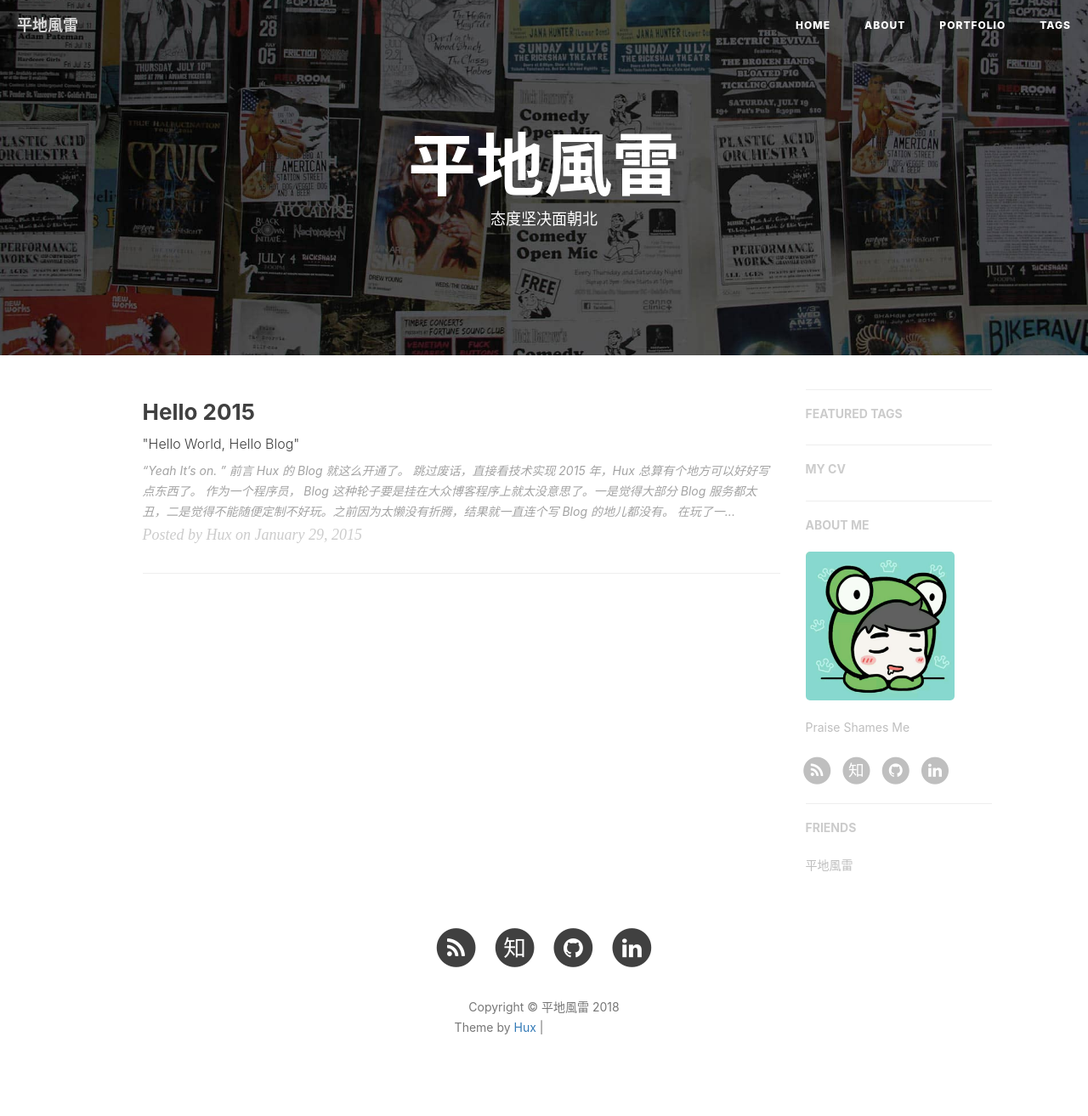
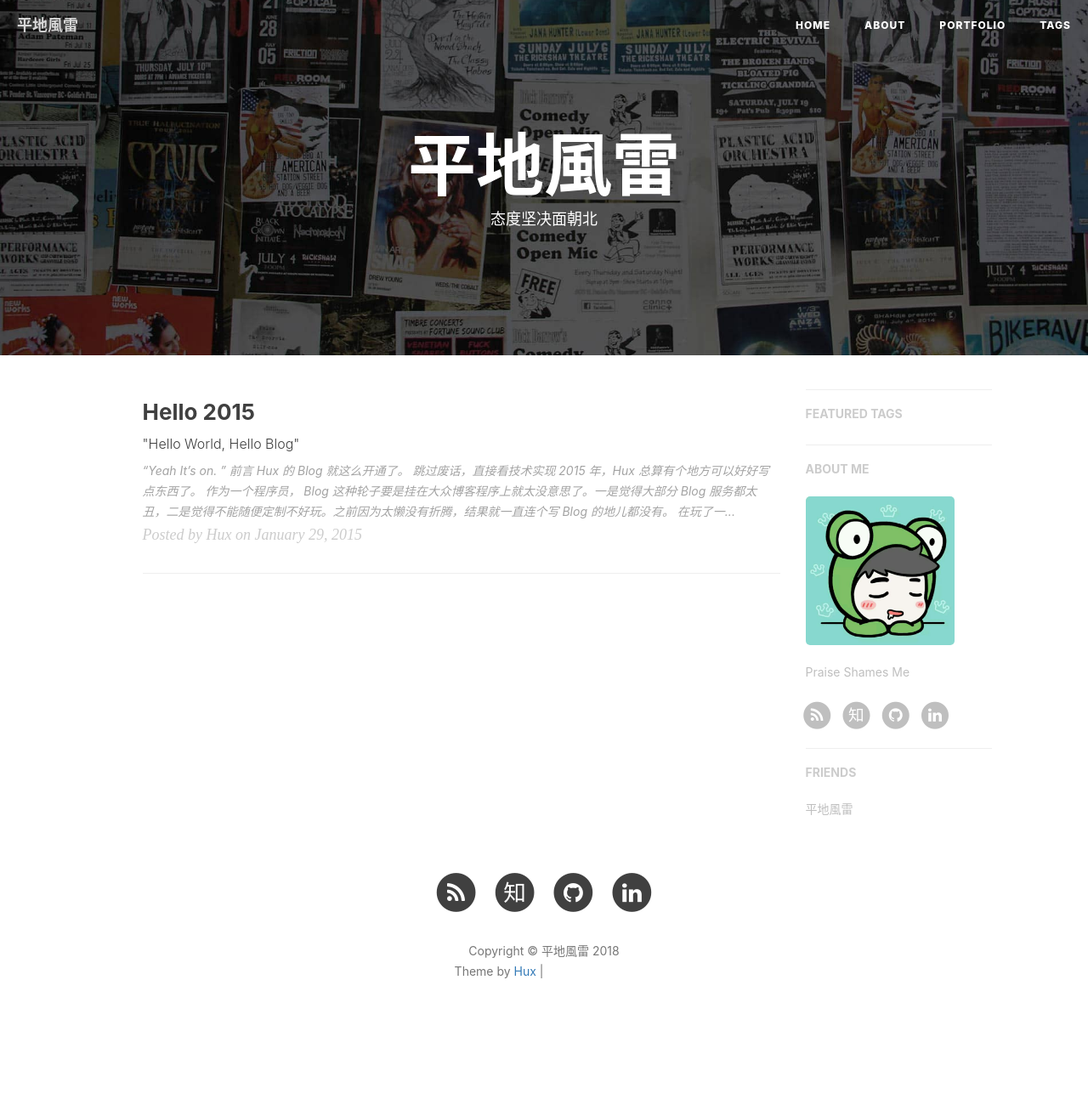
Before and after one commit to Ruiping-Li/Ruiping-Li.github.io-bak, a Jekyll site: the page built from index.html, in a window 1280 px wide. Shown: the whole page at 85% size. Built offline with Jekyll 4.4.1, drawn with Linux system fonts in a browser that asks for light colours; nearby versions of some CDN libraries; the list of posts is cut into pages by our own code; comment, search, counter and statistics services are not loaded; after the commit the page ends 1247 px from its top, so only the background shows below that; grey boxes are pictures that could not be loaded.

Commit message:
change some file

```diff
--- a/_layouts/page.html
+++ b/_layouts/page.html
@@ -49,23 +49,6 @@
                 </section>
                 {% endif %}
 
-				<!-- Featured Tags -->
-                {% if site.featured-tags %}
-                <section>
-                    <hr class="hidden-sm hidden-xs">
-                    <h5><a href="{{'/tags/' | prepend: site.baseurl }}">MY CV</a></h5>
-                    <div class="tags">
-                        {% for tag in site.tags %}
-                            {% if tag[1].size > {{site.featured-condition-size}} %}
-                                <a href="{{ site.baseurl }}/tags/#{{ tag[0] }}" title="{{ tag[0] }}" rel="{{ tag[1].size }}">
-                                    {{ tag[0] }}
-                                </a>
-                            {% endif %}
-                        {% endfor %}
-                    </div>
-                </section>
-                {% endif %}
-
                 <!-- Friends Blog -->
                 {% if site.friends %}
                 <hr>
@@ -103,23 +86,6 @@
                 <section>
                     <hr class="hidden-sm hidden-xs">
                     <h5><a href="{{'/tags/' | prepend: site.baseurl }}">FEATURED TAGS</a></h5>
-                    <div class="tags">
-                        {% for tag in site.tags %}
-                            {% if tag[1].size > {{site.featured-condition-size}} %}
-                                <a href="{{ site.baseurl }}/tags/#{{ tag[0] }}" title="{{ tag[0] }}" rel="{{ tag[1].size }}">
-                                    {{ tag[0] }}
-                                </a>
-                            {% endif %}
-                        {% endfor %}
-                    </div>
-                </section>
-                {% endif %}
-
-				<!-- Featured Tags -->
-                {% if site.featured-tags %}
-                <section>
-                    <hr class="hidden-sm hidden-xs">
-                    <h5><a href="{{'/tags/' | prepend: site.baseurl }}">MY CV</a></h5>
                     <div class="tags">
                         {% for tag in site.tags %}
                             {% if tag[1].size > {{site.featured-condition-size}} %}
--- a/CV/cv.html
+++ b/cv/index.html
@@ -23,7 +23,7 @@
                     <input type="text" id="avatar-url">
                     <button data-remodal-action="confirm" class="remodal-confirm">确定</button>
                 </div>
-                <h1 id="username" >ekCit</h1>
+                <h1 id="username" >李瑞平</h1>
                 <h4 id="persona-tag" >Python / Web / 互联网教育</h4>
             </div>
             <div class="profile info-unit">
```
Also changed, not shown: 1 other file.
